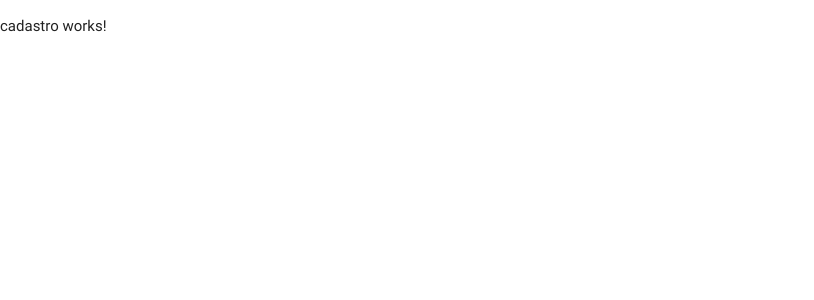
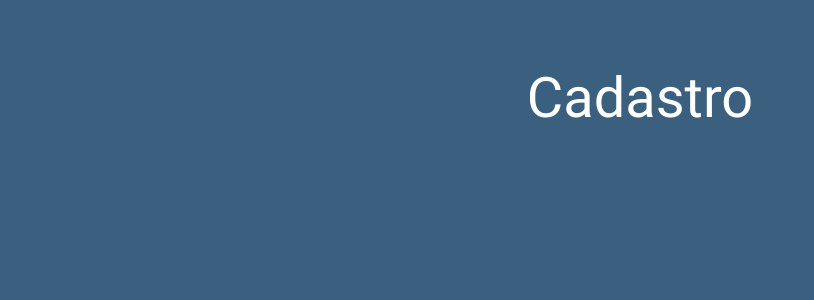
Before and after one commit to vagnerpavani/projeto_indi-u, an Angular app in the folder Front-End/: page /cadastro in a window 1280 px wide. Shown: the top 300 px of the page, without its empty margins (0-814 px from the left). Built offline with nearby package versions, Linux system fonts and the light colour scheme.

Commit message:
* adicionando bg azul

```diff
--- a/Front-End/src/app/pages/cadastro/cadastro.component.css
+++ b/Front-End/src/app/pages/cadastro/cadastro.component.css
@@ -0,0 +1,12 @@
+.bg{
+  background-color:  #3B607F;;
+   height: 100%;
+   width: 100%;
+   position: fixed;
+}
+#titulo{
+  font-size: 7vh;
+  color: white;
+  font-family: 'Roboto';
+
+}
--- a/Front-End/src/app/pages/cadastro/cadastro.component.html
+++ b/Front-End/src/app/pages/cadastro/cadastro.component.html
@@ -1,3 +1,5 @@
-<p>
-  cadastro works!
-</p>
+<div class="bg">
+      <div class="center-align" id="titulo">
+          <p>Cadastro</p>
+      </div>
+</div>
```
